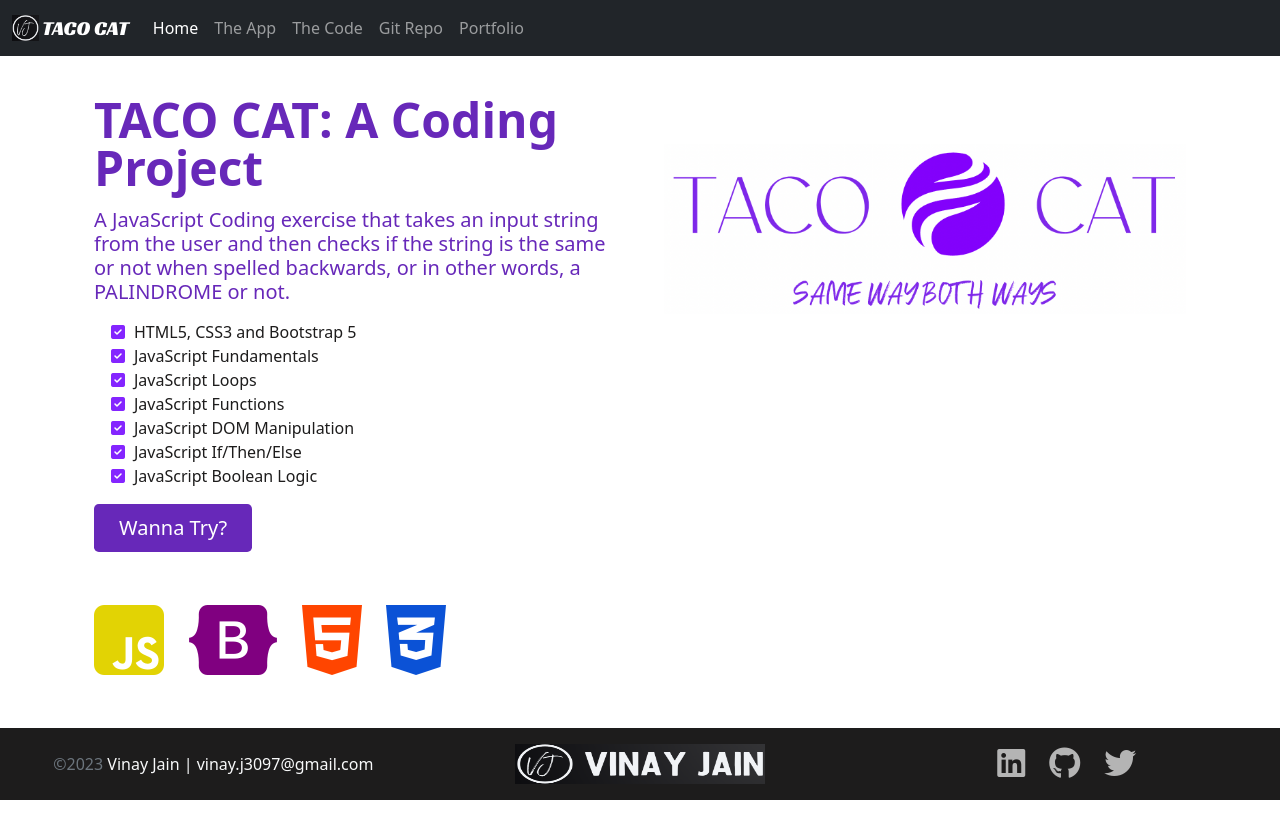
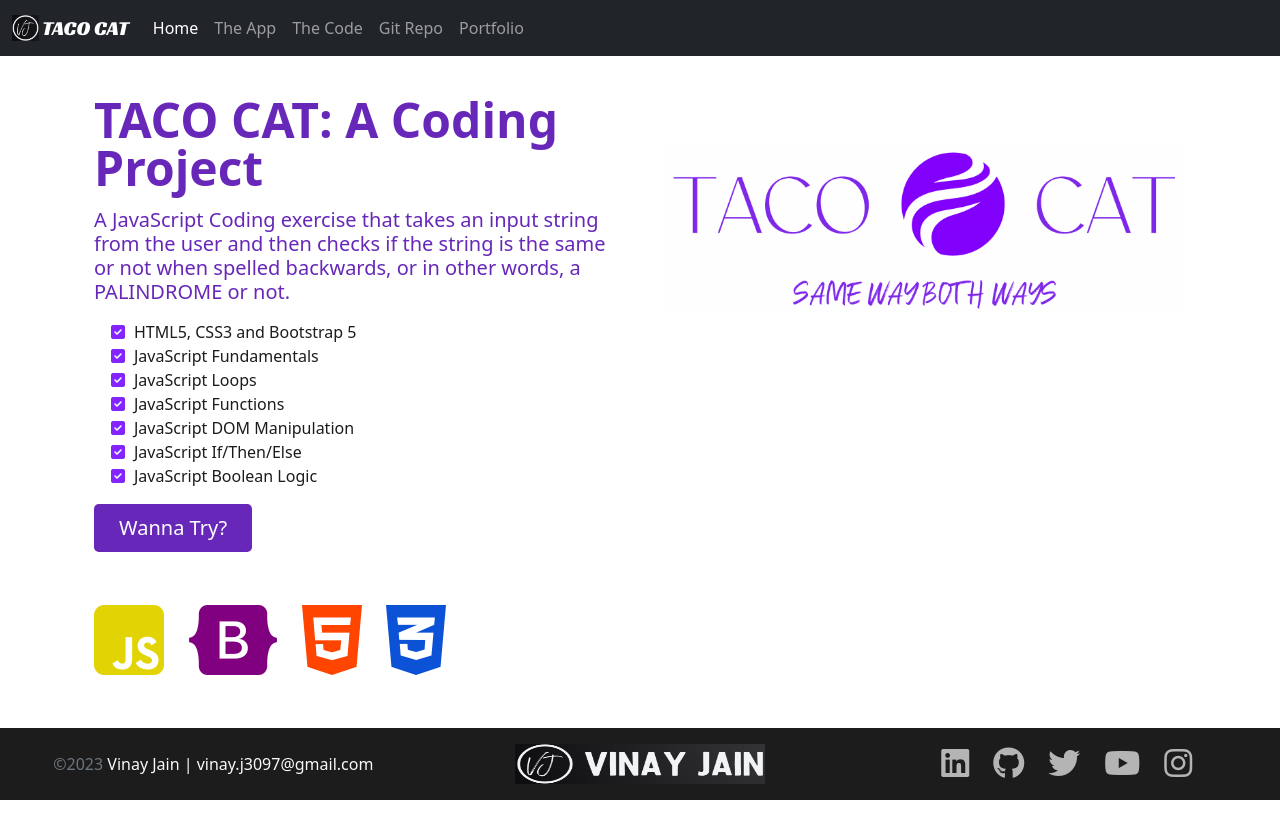
Before and after one commit to Vinay352/Taco-Cat, a plain HTML site: page index.html in a window 1280 px wide. Drawn offline with nearby package versions, Linux system fonts and the light colour scheme.

Commit message:
Update links.html

```diff
--- a/index.html
+++ b/index.html
@@ -47,7 +47,7 @@
                         <a class="nav-link" target="_blank" href="https://github.com/Vinay352/Taco-Cat">Git Repo</a>
                     </li>
                     <li class="nav-item">
-                        <a class="nav-link" target="_blank" href="https://code-with-vj.netlify.app/">Portfolio</a>
+                        <a class="nav-link" target="_blank" href="https://vinayjaindev.netlify.app/">Portfolio</a>
                     </li>
                 </ul>
             </div>
@@ -176,19 +176,18 @@
                             </a>
                         </div>
 
-                        <!-- YouTube -->
-                        <!-- <div class="col social">
-                            <a target="_blank" href="#">
+                        <div class="col social">
+                            <a target="_blank" href="https://www.youtube.com/channel/UCwtYpfoWLjdDA_dcBBOq0fA">
                                 <i class="fab fa-youtube fa-2x"></i>
                             </a>
-                        </div> -->
+                        </div>
 
                         <!-- Instagram -->
-                        <!-- <div class="col social">
-                            <a target="_blank" href="#">
+                        <div class="col social">
+                            <a target="_blank" href="https://www.instagram.com/vinay_jain_dev/">
                                 <i class="fab fa-instagram fa-2x" ></i>
                             </a>
-                        </div> -->
+                        </div>
 
                     </div>
                 </div>
```
